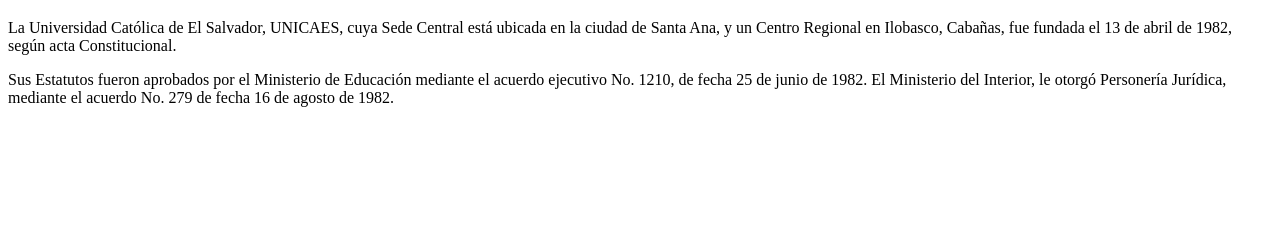
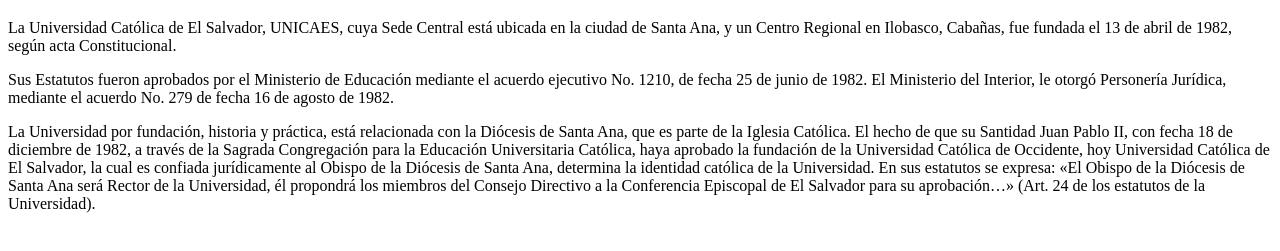
Before and after one commit to wilfredounicaes/desarrollo2022, a plain HTML site: page historia.html in a window 1280 px wide. Shown: the part 61-312 px from the top of the page. Drawn offline with Linux system fonts and the light colour scheme.

Commit message:
Se actualizo el archivo historia.html

```diff
--- a/historia.html
+++ b/historia.html
@@ -10,5 +10,6 @@
     <h1>Origines de la Universidad</h1>
     <p>La Universidad Católica de El Salvador, UNICAES, cuya Sede Central está ubicada en la ciudad de Santa Ana, y un Centro Regional en Ilobasco, Cabañas, fue fundada el 13 de abril de 1982, según acta Constitucional.</p>
     <p>Sus Estatutos fueron aprobados por el Ministerio de Educación mediante el acuerdo ejecutivo No. 1210, de fecha 25 de junio de 1982. El Ministerio del Interior, le otorgó Personería Jurídica, mediante el acuerdo No. 279 de fecha 16 de agosto de 1982.</p>
+    <p>La Universidad por fundación, historia y práctica, está relacionada con la Diócesis de Santa Ana, que es parte de la Iglesia Católica. El hecho de que su Santidad Juan Pablo II, con fecha 18 de diciembre de 1982, a través de la Sagrada Congregación para la Educación Universitaria Católica, haya aprobado la fundación de la Universidad Católica de Occidente, hoy Universidad Católica de El Salvador, la cual es confiada jurídicamente al Obispo de la Diócesis de Santa Ana, determina la identidad católica de la Universidad. En sus estatutos se expresa: «El Obispo de la Diócesis de Santa Ana será Rector de la Universidad, él propondrá los miembros del Consejo Directivo a la Conferencia Episcopal de El Salvador para su aprobación…» (Art. 24 de los estatutos de la Universidad).</p>
 </body>
 </html>
```
